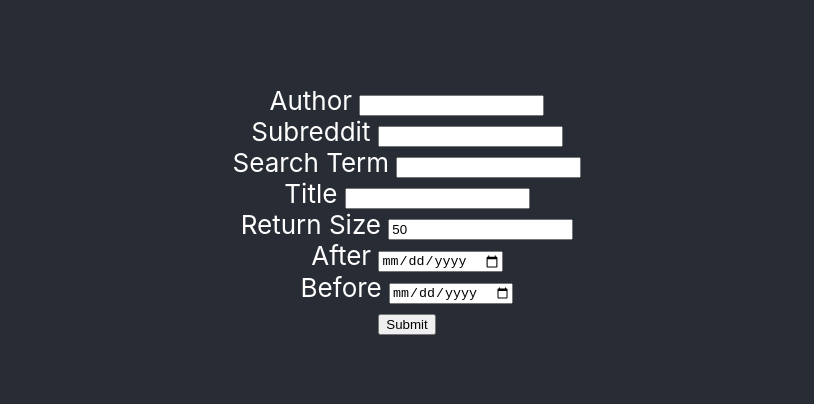
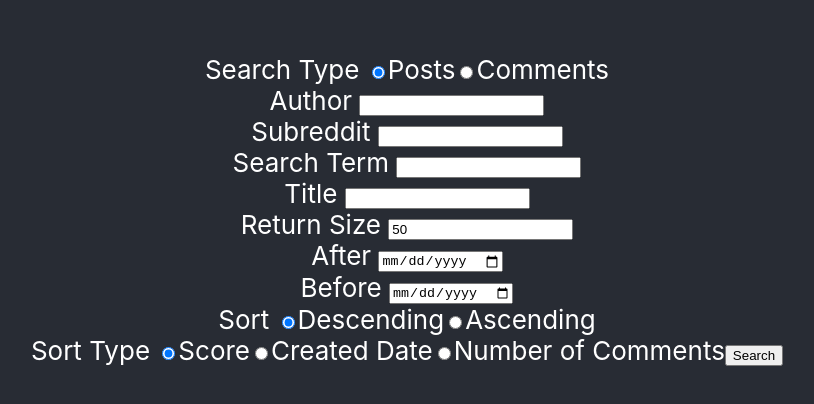
Before and after one commit to bmai53/reddit, a React (Create React App) app: page / in a window 1280 px wide. Shown: the part 190-594 px from the top of the page, without its empty margins (233-1047 px from the left). Built offline with nearby package versions, Linux system fonts and the light colour scheme.

Commit message:
working on comments

```diff
--- /dev/null
+++ b/src/Comment.js
@@ -0,0 +1,44 @@
+import React, { useState, useEffect } from 'react'
+import axios from 'axios'
+import './Comment.css'
+
+
+
+const Comment = (props) => {
+
+    const [commentLink, setCommentLink] = useState("")
+
+    const data = props.data
+
+    let commentDate = new Date(data.author_created_utc * 1000)
+    commentDate = commentDate.getFullYear().toString() + '/' + commentDate.getMonth().toString() + '/' + commentDate.getDate().toString()
+
+    useEffect(() => {
+        axios.get(`https://api.pushshift.io/reddit/search/submission/?ids=${data.link_id}`)
+            .then((response) => {
+                setCommentLink(response.data.data[0].full_link + data.id)
+            })
+            .catch((error) => {
+                console.log(error)
+            })
+    }, [])
+
+    return (
+        <div className="Comment">
+            <p>
+                <span className="Author">
+                    by <a href={`https://www.reddit.com/u/${data.author}`}>{data.author}</a>
+                </span>
+                <span> </span>
+                <span className="Subreddit">
+                    to <a href={`https://www.reddit.com/r/${data.subreddit}`}>r/{data.subreddit}</a>
+                </span>
+            </p>
+            <p>{data.body}</p>
+            <p className="Date">Posted on {commentDate.toString()}</p>
+            <a href={commentLink}>link</a>
+        </div>
+    )
+}
+
+export default Comment
--- a/src/Form.js
+++ b/src/Form.js
@@ -2,8 +2,12 @@
 import axios from 'axios'
 import loading from './loading.svg'
 import Post from './Post'
+import Comment from './Comment'
 
 const Form = () => {
+
+    const [searchSubmissions, setSearchSubmissions] = useState(true)
+    const [searchComments, setSearchComments] = useState(false)
 
     const [author, setAuthor] = useState("")
     const [title, setTitle] = useState("")
@@ -12,6 +16,12 @@
     const [size, setSize] = useState(50)
     const [after, setAfter] = useState()
     const [before, setBefore] = useState()
+
+    const [sortAsc, setSortAsc] = useState(false)
+    const [sortDesc, setSortDesc] = useState(true)
+    const [sortScore, setSortScore] = useState(true)
+    const [sortCreated, setSortCreated] = useState(false)
+    const [sortNumComments, setSortNumComments] = useState(false)
 
     const [isLoading, setIsLoading] = useState(false)
     const [apiResponse, setAPIResponse] = useState([])
@@ -26,13 +36,59 @@
         if (name === "size") { setSize(value) }
         if (name === "after") { setAfter(value) }
         if (name === "before") { setBefore(value) }
+        if (name === "sort") {
+            if (value === "desc") {
+                setSortDesc(true)
+                setSortAsc(false)
+            } else {
+                setSortDesc(false)
+                setSortAsc(true)
+            }
+        }
+
+        if (name === "searchType") {
+            if (value === "submissions") {
+                setSearchSubmissions(true)
+                setSearchComments(false)
+            } else {
+                setSearchSubmissions(false)
+                setSearchComments(true)
+            }
+        }
+
+        if (name === "sortType") {
+            if (value === "score") {
+                setSortScore(true)
+                setSortCreated(false)
+                setSortNumComments(false)
+            }
+            else if (value === "createdDate") {
+                setSortScore(false)
+                setSortCreated(true)
+                setSortNumComments(false)
+            } else {
+                setSortScore(false)
+                setSortCreated(false)
+                setSortNumComments(true)
+            }
+        }
 
     }
 
     const apiQuery = (event) => {
         setIsLoading(true)
         event.preventDefault()
-        axios.get("https://api.pushshift.io/reddit/search/submission", {
+
+        const apiEndPoint = searchSubmissions ?
+            "https://api.pushshift.io/reddit/search/submission" :
+            "https://api.pushshift.io/reddit/search/comment"
+
+        const sortAscOrDesc = sortDesc ? "desc" : "asc"
+        const sortType = sortScore ?
+            "score" :
+            sortNumComments ? "num_comments" : "created_utc"
+
+        axios.get(apiEndPoint, {
             params: {
                 author: author,
                 title: title,
@@ -40,7 +96,9 @@
                 subreddit: subreddit,
                 size: size,
                 after: after,
-                before: before
+                before: before,
+                sort: sortAscOrDesc,
+                sort_type: sortType
             }
         })
             .then((response) => {
@@ -54,33 +112,69 @@
 
     }
 
-    const apiResponseArray = apiResponse.map(data => <Post key={data.id} data={data} />)
+    const apiResponseArray =    searchSubmissions ?
+                                apiResponse.map(data => <Post key={data.id} data={data} />) :
+                                apiResponse.map(data => <Comment key={data.id} data={data} />)
 
     return (
         <form onSubmit={apiQuery}>
+            <label>Search Type </label>
+            <label>
+                <input type="radio" name="searchType" onChange={handleChange} value="submissions" checked={searchSubmissions} />
+                Posts
+            </label>
+            <label>
+                <input type="radio" name="searchType" onChange={handleChange} value="comments" checked={searchComments} />
+                Comments
+            </label>
+            <br />
             <label>Author </label>
-            <input type="text" name="author" onChange={handleChange} value={author}/>
+            <input type="text" name="author" onChange={handleChange} value={author} />
             <br />
             <label>Subreddit </label>
-            <input type="text" name="subreddit" onChange={handleChange} value={subreddit}/>
+            <input type="text" name="subreddit" onChange={handleChange} value={subreddit} />
             <br />
             <label>Search Term </label>
-            <input type="text" name="searchTerm" onChange={handleChange} value={searchTerm}/>
+            <input type="text" name="searchTerm" onChange={handleChange} value={searchTerm} />
             <br />
             <label>Title </label>
             <input type="text" name="title" onChange={handleChange} value={title} />
             <br />
             <label>Return Size </label>
-            <input type="number" name="size" onChange={handleChange} value={size}/>
+            <input type="number" name="size" onChange={handleChange} value={size} />
             <br />
             <label>After </label>
-            <input type="date" name="after" onChange={handleChange} value={after}/>
+            <input type="date" name="after" onChange={handleChange} value={after} />
             <br />
             <label>Before </label>
-            <input type="date" name="before" onChange={handleChange} value={before}/>
+            <input type="date" name="before" onChange={handleChange} value={before} />
             <br />
+            <label>Sort </label>
+            <label>
+                <input type="radio" name="sort" onChange={handleChange} value="desc" checked={sortDesc} />
+                Descending
+            </label>
+            <label>
+                <input type="radio" name="sort" onChange={handleChange} value="asc" checked={sortAsc} />
+                Ascending
+            </label>
+            <br />
+            <label>Sort Type </label>
+            <label>
+                <input type="radio" name="sortType" onChange={handleChange} value="score" checked={sortScore} />
+                Score
+            </label>
+            <label>
+                <input type="radio" name="sortType" onChange={handleChange} value="createdDate" checked={sortCreated} />
+                Created Date
+            </label>
+            <label>
+                <input type="radio" name="sortType" onChange={handleChange} value="numComments" checked={sortNumComments} />
+                Number of Comments
+            </label>
 
-            <button>Submit</button>
+
+            <button>Search</button>
             <br />
             <div>
                 {isLoading ? <img src={loading} alt="loading"></img> : apiResponseArray}
```
Also changed, not shown: src/Comment.css (added).
